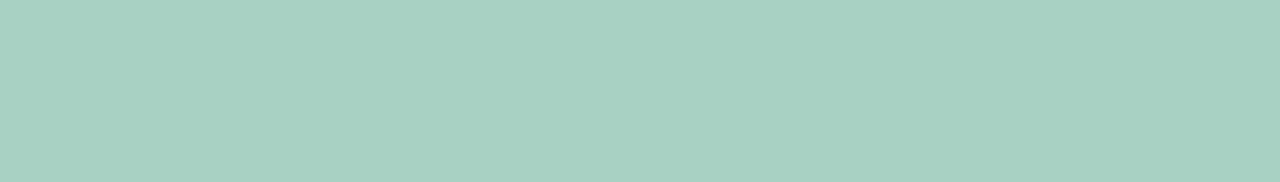
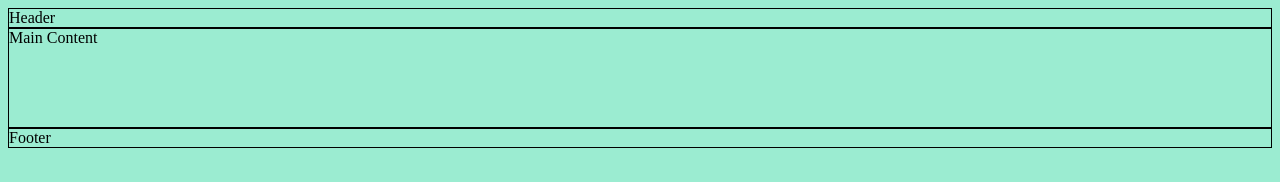
Before and after one commit to proffery/odin-restaurant-page, a website built with webpack: page dist/index.html in a window 1280 px wide. Built offline with nearby package versions, Linux system fonts and the light colour scheme.

Commit message:
pages, initial grid add

```diff
--- a/src/another.js
+++ /dev/null
@@ -1,5 +0,0 @@
-function logFromAnother() {
-    return console.log('Mee too!')
-}
-
-export default logFromAnother
--- /dev/null
+++ b/src/contact.js
@@ -0,0 +1,5 @@
+function contactPage() {
+    return console.log('contact');
+}
+
+export default contactPage;
--- a/src/index.js
+++ b/src/index.js
@@ -1,5 +1,9 @@
-import logFromAnother from "./another";
+import initialGrid from "./initial";
+import menuPage from "./menu";
+import contactPage from "./contact";
 import css from "./style.css";
 
-console.log('All work!');
-console.log(logFromAnother());
+// console.log('Index');
+initialGrid();
+// console.log(menuPage());
+// console.log(contactPage());
--- /dev/null
+++ b/src/initial.js
@@ -0,0 +1,19 @@
+function initialGrid() {
+    const container = document.getElementById('content');
+
+    const header = document.createElement('div');
+    const mainContent = document.createElement('div');
+    const footer = document.createElement('div');
+
+    header.classList.add('header');
+    mainContent.classList.add('main-content');
+    footer.classList.add('footer');
+
+    header.textContent = 'Header';
+    mainContent.textContent = 'Main Content';
+    footer.textContent = 'Footer';
+
+    container.append(header, mainContent, footer);
+}
+
+export default initialGrid;
--- /dev/null
+++ b/src/menu.js
@@ -0,0 +1,5 @@
+function menuPage() {
+    return console.log('menu');
+}
+
+export default menuPage;
--- a/src/style.css
+++ b/src/style.css
@@ -1,3 +1,23 @@
 body {
-    background-color: rgb(168, 209, 195);
+    background-color: rgb(155, 236, 209);
 }
+
+#content {
+    display: grid;
+    grid-template-rows: 1fr 5fr 1fr;
+}
+
+.header {
+    border: 1px solid;
+    grid-row: 1 / 2;
+}
+
+.main-content {
+    border: 1px solid;
+    grid-row: 2 / 3;
+}
+
+.footer {
+    border: 1px solid;
+    grid-row: 3 / 4;
+}
```
